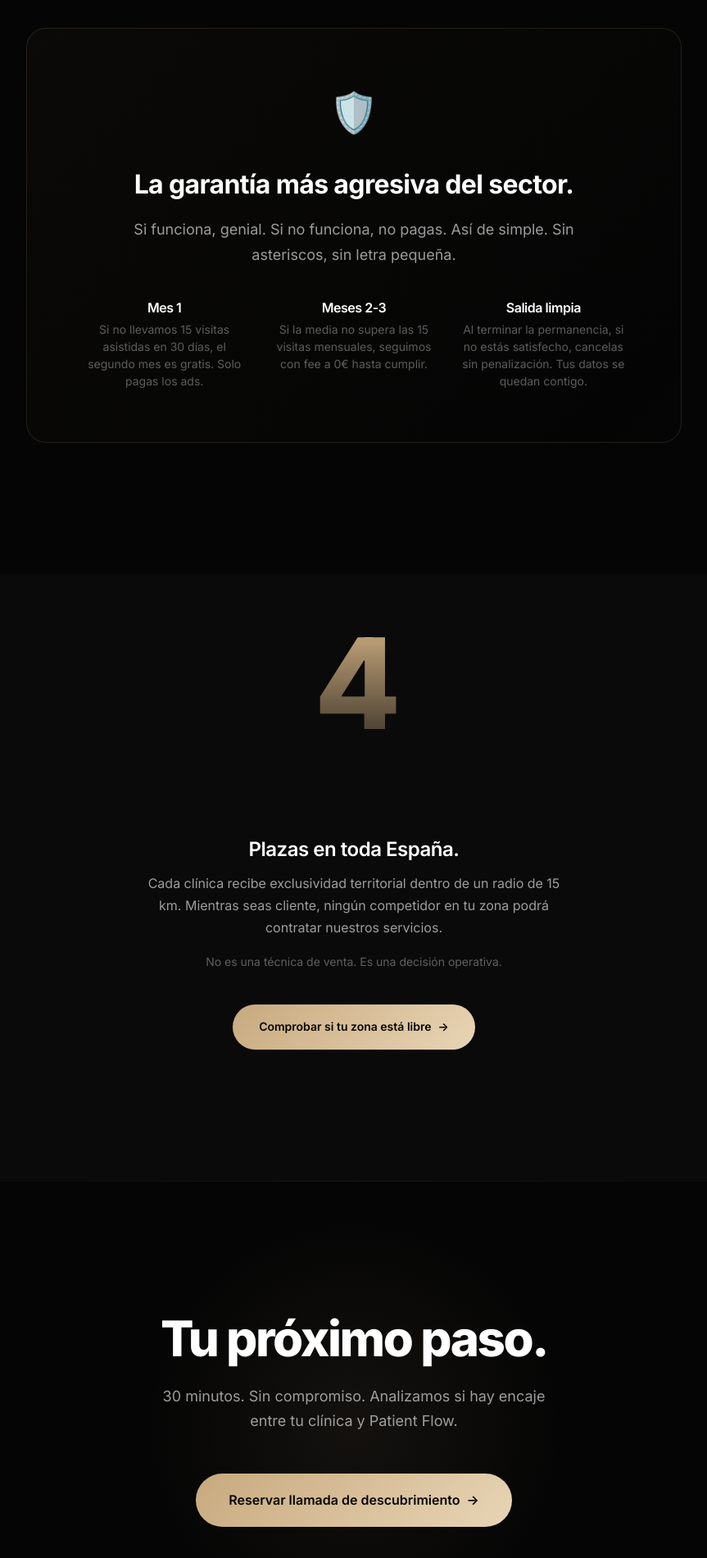
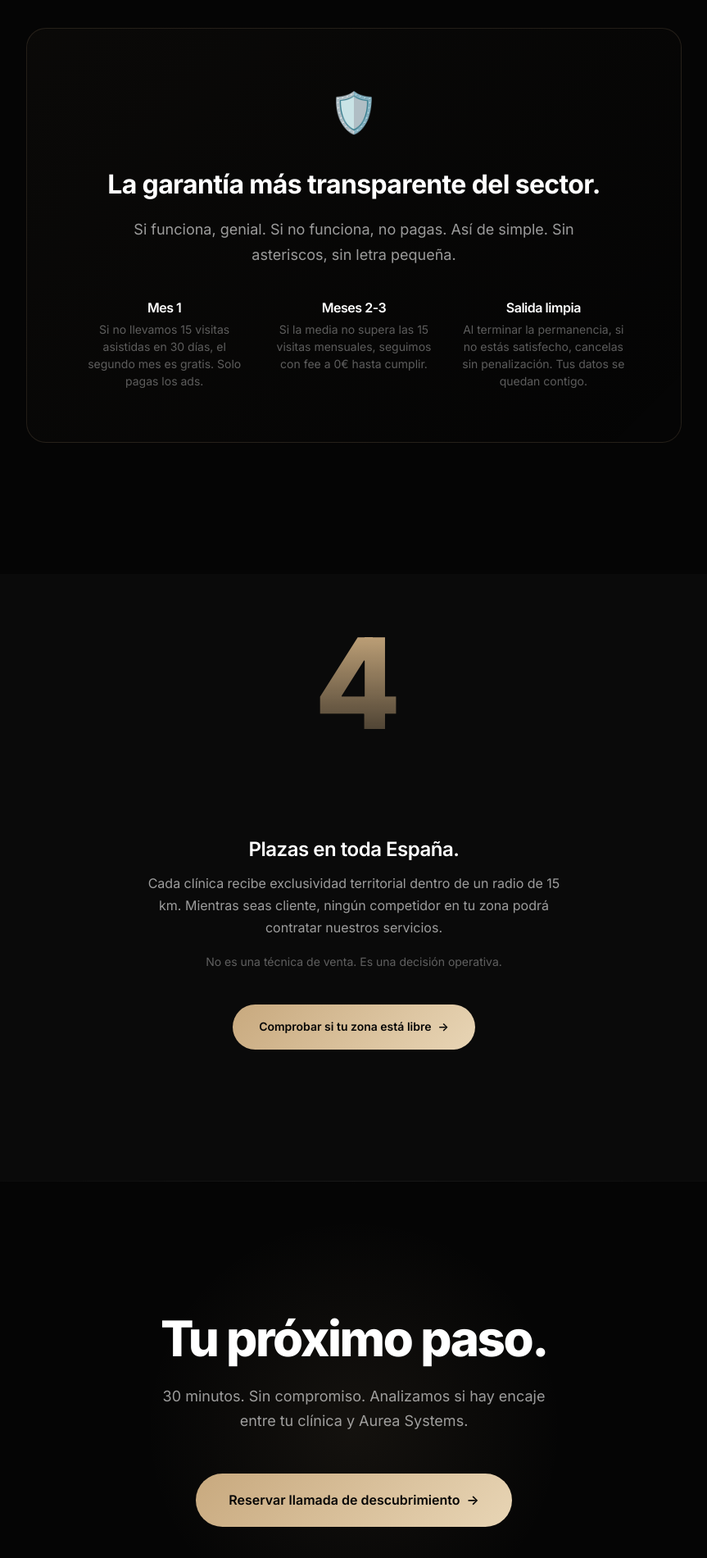
Before and after one commit to Jotaa-AI/aureasystems-v2, a website: page index.html in a window 1280 px wide. Shown: the part 7461-9361 px from the top of the page at 82% size, without its empty margins (208-1071 px from the left). Drawn offline with Linux system fonts and the light colour scheme; a script that the page names is missing.

Commit message:
Ajusta copy de garantía y CTA del próximo paso
- 'agresiva' → 'transparente' en la frase principal de la sección Garantía
- 'Patient Flow' → 'Aurea Systems' en el CTA del próximo paso para
  alinear con la marca corporativa en lugar del nombre del producto

```diff
--- a/index.html
+++ b/index.html
@@ -609,7 +609,7 @@
       <div class="guarantee__card reveal">
         <div class="guarantee__icon">🛡️</div>
         <h2 class="guarantee__title">
-          La garantía más agresiva del sector.
+          La garantía más transparente del sector.
         </h2>
         <p class="guarantee__text">
           Si funciona, genial. Si no funciona, no pagas. Así de simple. Sin asteriscos, sin letra pequeña.
@@ -670,7 +670,7 @@
         Tu próximo paso.
       </h2>
       <p class="cta-final__subtitle">
-        30 minutos. Sin compromiso. Analizamos si hay encaje entre tu clínica y Patient Flow.
+        30 minutos. Sin compromiso. Analizamos si hay encaje entre tu clínica y Aurea Systems.
       </p>
       <a href="#" class="btn btn--accent" id="final-cta" data-booking-trigger style="font-size: var(--text-base); padding: var(--space-5) var(--space-10);">
         Reservar llamada de descubrimiento
```
